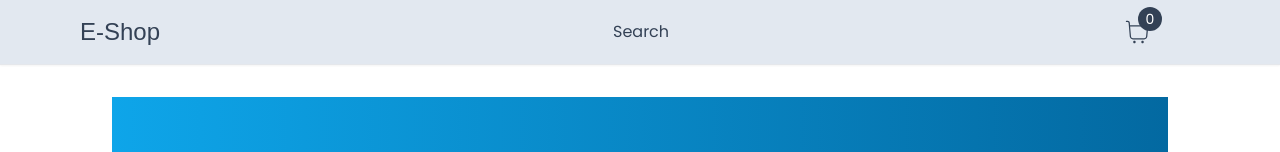
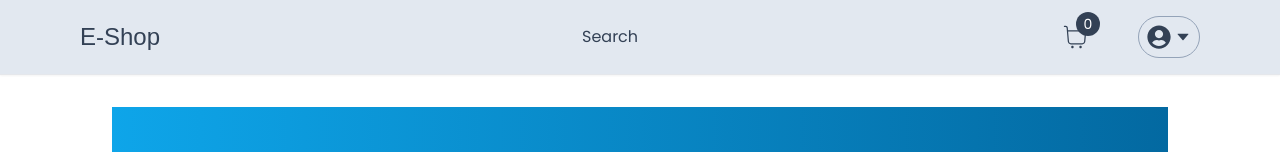
Before and after one commit to Alek30k/E-shop, a Next.js app: page / in a window 1280 px wide. Shown: the top 152 px of the page. Built offline with nearby package versions, Linux system fonts and the light colour scheme; a web font is replaced by a local one.

Commit message:
last commit

```diff
--- a/app/components/nav/UserMenu.tsx
+++ b/app/components/nav/UserMenu.tsx
@@ -1,18 +1,26 @@
 "use client";
 
 import { useCallback, useState } from "react";
+import Avatar from "../Avatar";
+import { AiFillCaretDown } from "react-icons/ai";
 
 const UserMenu = () => {
   const [isOpen, setIsOpen] = useState(false);
 
   const toggleOpen = useCallback(() => {
-    setIsOpen(true);
+    setIsOpen((prev) => !prev);
   }, []);
 
   return (
     <>
       <div className="relative z-30">
-        <div onClick={toggleOpen}></div>
+        <div
+          onClick={toggleOpen}
+          className="p-2 border-[1px] border-slate-400 flex flex-row items-center gap-1 rounded-full cursor-pointer haver:shadow-md transition text-slate-700"
+        >
+          <Avatar />
+          <AiFillCaretDown />
+        </div>
       </div>
     </>
   );
```
